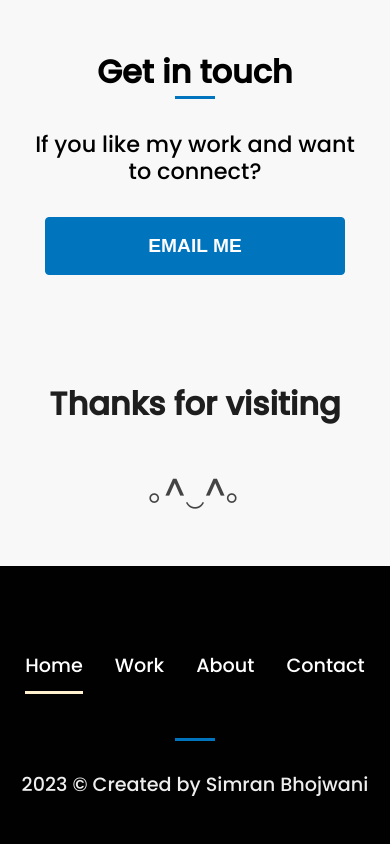
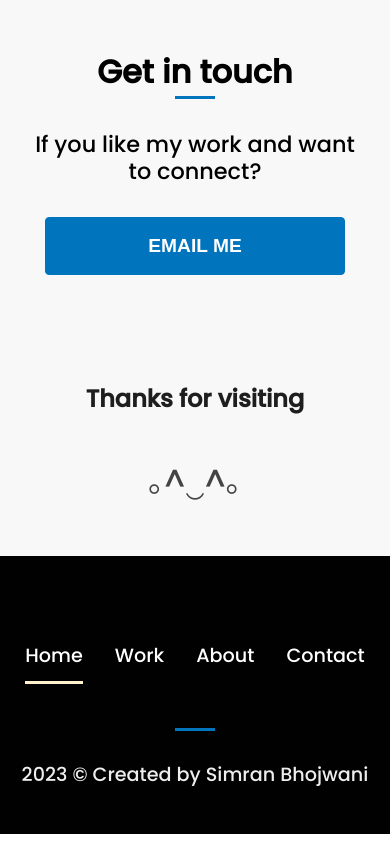
Before and after one commit to SimranBhojwani/itssimran, a React (Create React App) app in the folder app/: page / in a window 390 px wide. Shown: the part 3345-4189 px from the top of the page. Built offline with nearby package versions, Linux system fonts and the light colour scheme.

Commit message:
font size

```diff
--- a/app/src/components/Contact.css
+++ b/app/src/components/Contact.css
@@ -89,4 +89,8 @@
     .contact .col-2 p {
         margin: 1rem 0;
     }
+
+    .contact .col-2 p:nth-child(1) {
+        font-size: 1.5rem;
+    }
 }
```
